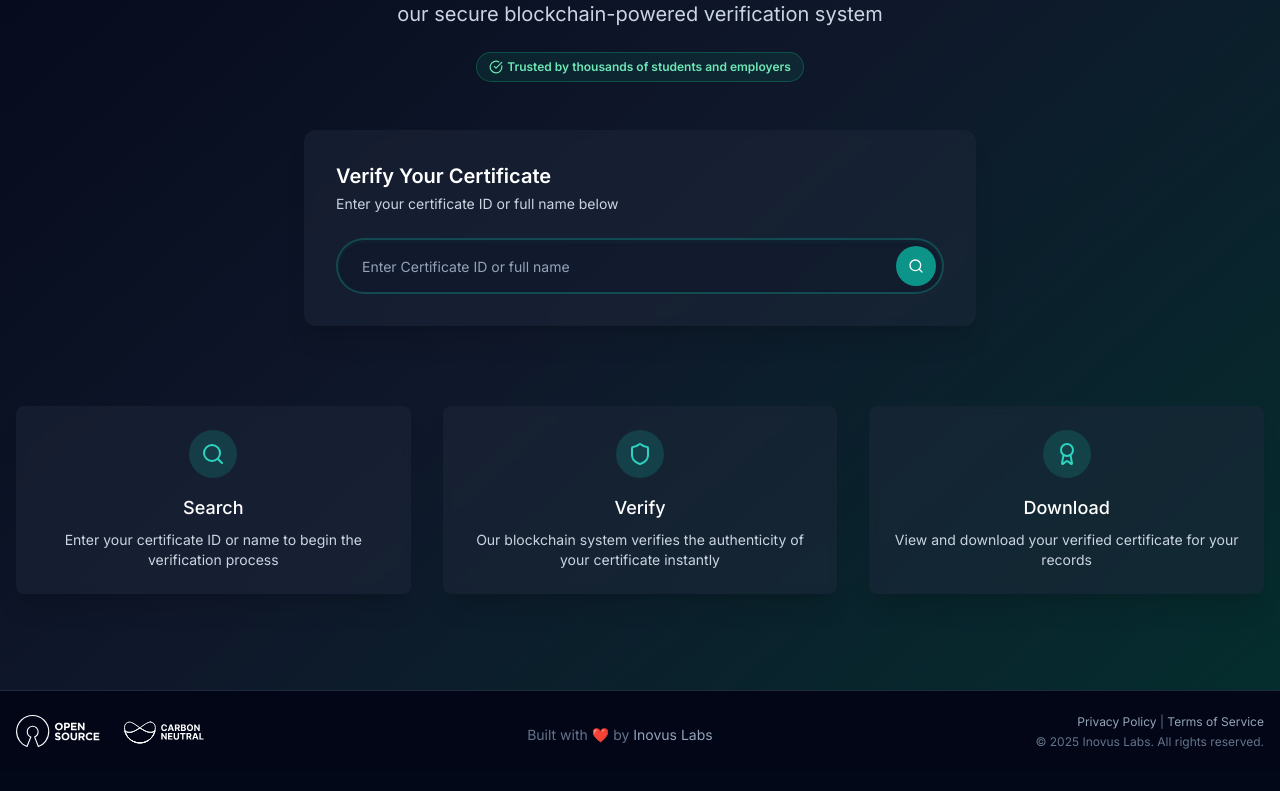
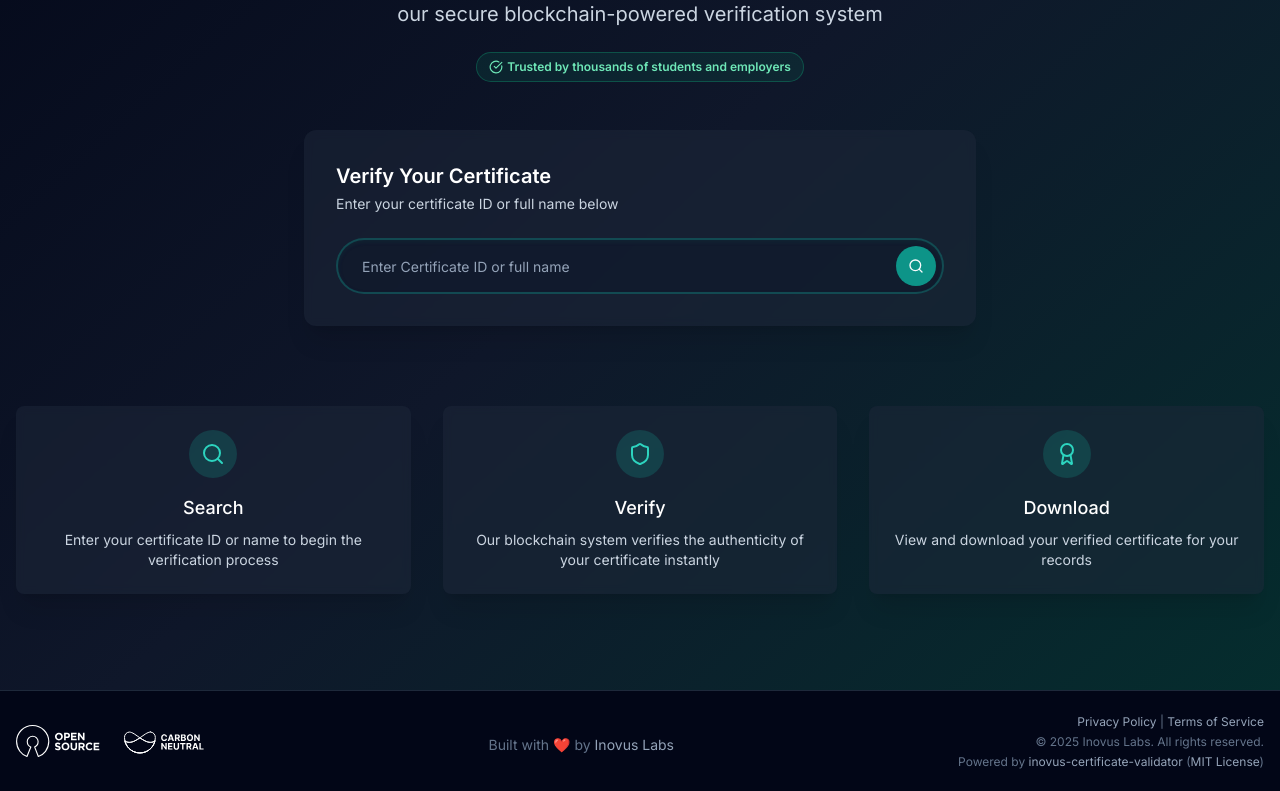
Before and after one commit to inovus-labs/certificate.inovuslabs.org, a Next.js app in the folder client/: page / in a window 1280 px wide. Shown: the part 362-1153 px from the top of the page. Built offline with nearby package versions, Linux system fonts and the light colour scheme.

Commit message:
feat : Details on Footer

```diff
--- a/client/components/site-footer.tsx
+++ b/client/components/site-footer.tsx
@@ -29,6 +29,10 @@ export function SiteFooter() {
           <br />
           <span className="text-xs text-slate-500">
             © {new Date().getFullYear()} Inovus Labs. All rights reserved.
+            <br />
+            <span>
+              Powered by <a href="https://github.com/decoded-cipher/inovus-certificate-validator" target="_blank" rel="noopener noreferrer" className="text-slate-400 hover:text-teal-400 transition">inovus-certificate-validator</a> (<a href="https://opensource.org/licenses/MIT" target="_blank" rel="noopener noreferrer" className="text-slate-400 hover:text-teal-400 transition">MIT License</a>)
+            </span>
           </span>
         </div>
 
```
